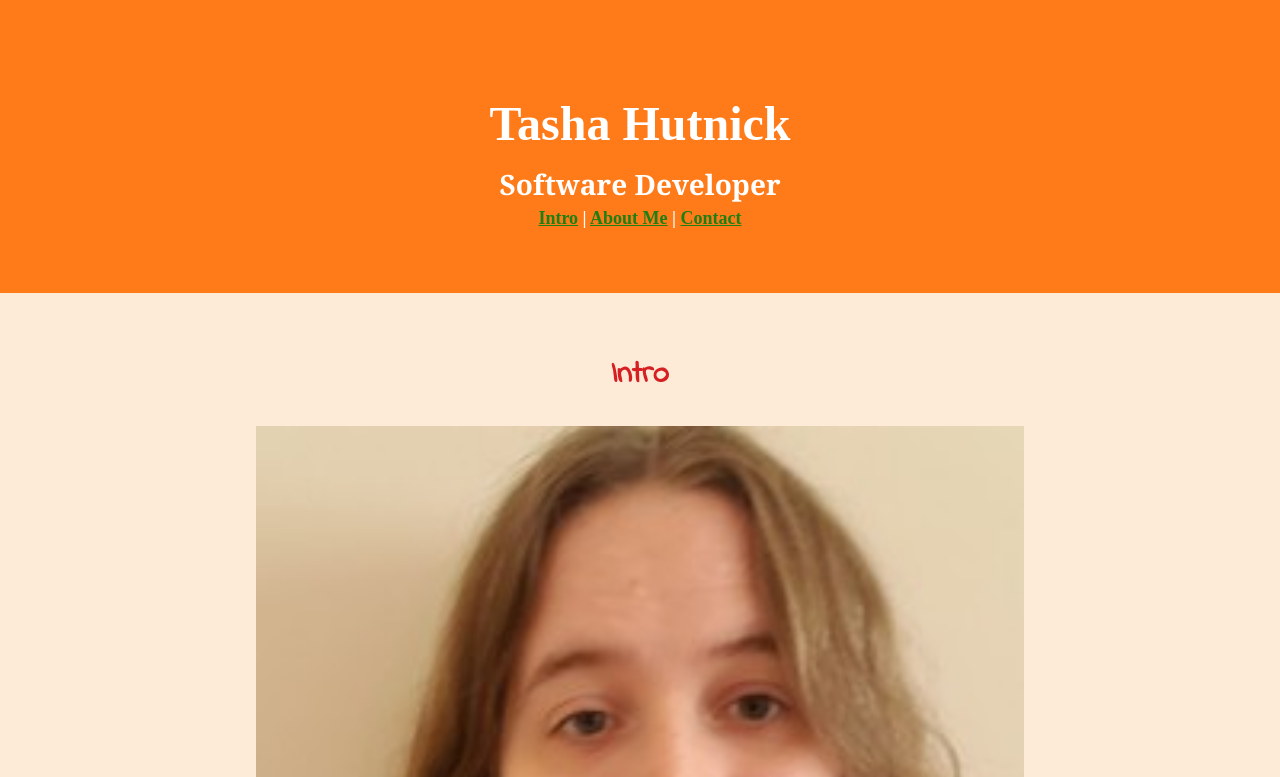
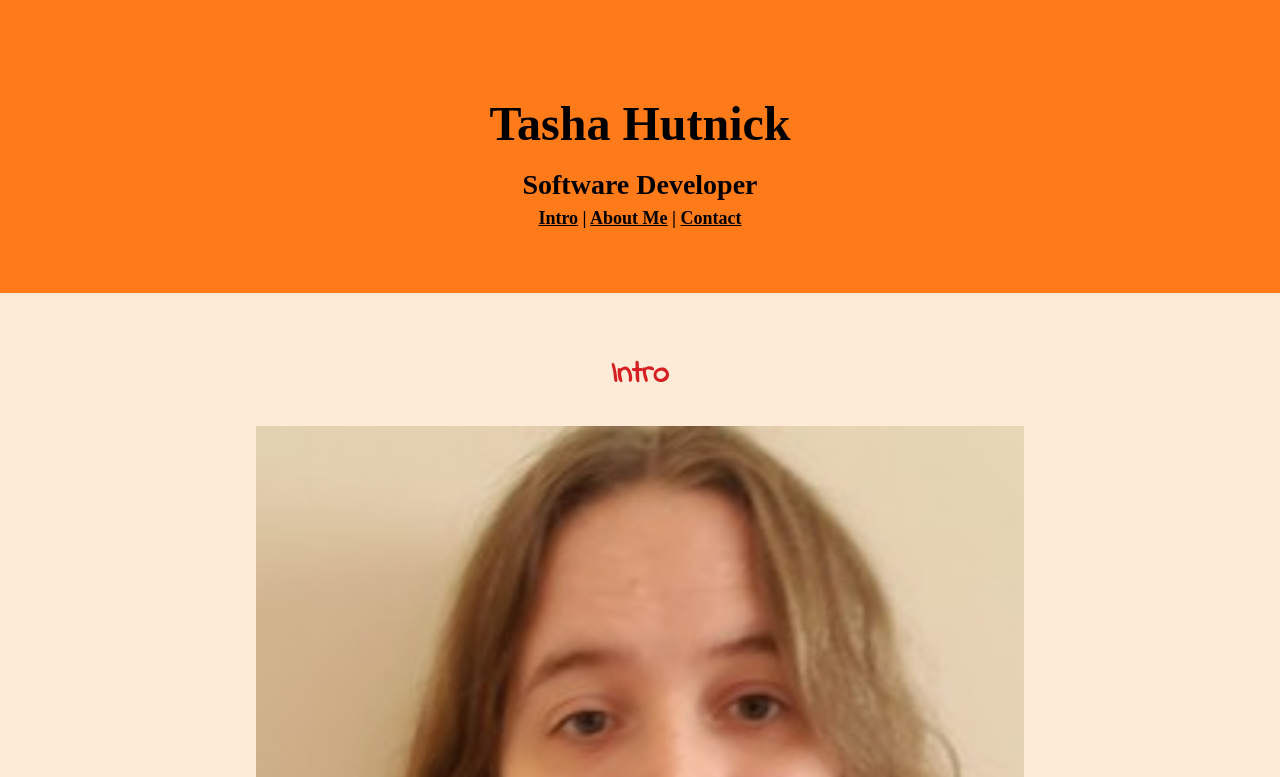
Before and after one commit to ahutnick/HutnickThinkfulPortfolio, a plain HTML site: page index.html in a window 1280 px wide. Shown: the top 777 px of the page. Drawn offline with nearby package versions, Linux system fonts and the light colour scheme; a web font is replaced by a local one.

Commit message:
Color Contrast 3, header footer font update

```diff
--- a/index.html
+++ b/index.html
@@ -69,12 +69,12 @@
   </main>
   <!-- Footer (Copyright) and Navigation -->
   <footer>
-    <p>&copy; Tasha Hutnick, 2022</p>
     <nav>
           <a href="#Intro">Intro</a> |
           <a href="#AboutMe">About Me</a> |
           <a href="#Contact">Contact</a>
     </nav>
+    <p>&copy; Tasha Hutnick, 2022</p>
   </footer>
   <!-- Link in javascript script -->
   <script src="script.js"></script>
--- a/style.css
+++ b/style.css
@@ -1,5 +1,5 @@
-a:link { color: #1e7f13; }
-a:visited { color:#1e7f13; }
+a:link { color: #000000; }
+a:visited { color:#000000; }
 a:hover { color: #f7a6bf; }
 a:active { color: #A11719; }
 
@@ -10,12 +10,10 @@ a:active { color: #A11719; }
 
 /* Text - Headers / Paragraphs / List Items */
 h1 {
-  font-family: 'BIZ UDPMincho', serif;
   font-size: 48px;
 }
 
 h2 {
-  font-family: "Georgia", sans-serif;
   font-size: 28px;
   line-height: 1.5px
 }
@@ -51,7 +49,8 @@ footer {
 
 header, footer {
   background: #ff7a18;
-  color: white;
+  color: #000000;
+  font-family: 'BIZ UDPMincho', serif;
 }
 
 header {
```
